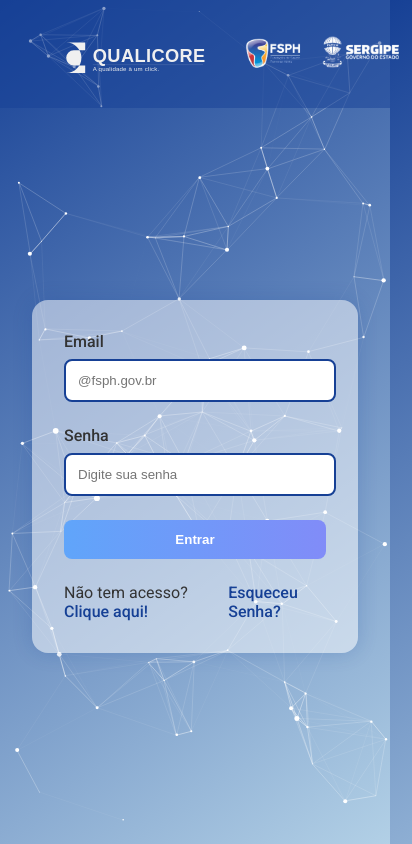
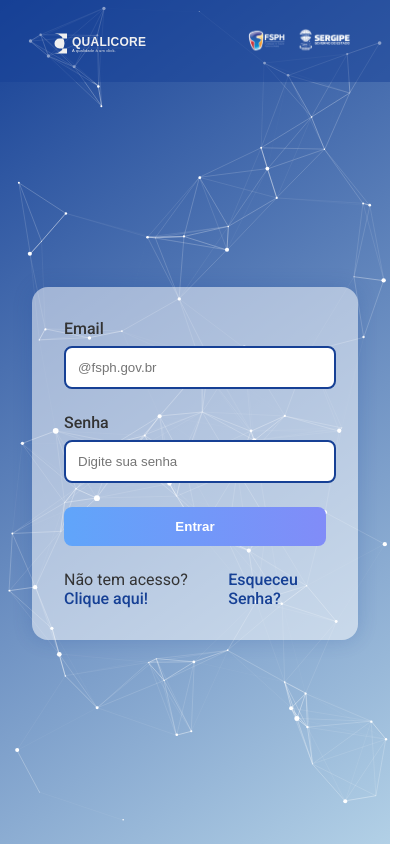
Before and after one commit to Gustavomaz11/QualiCore, a website: page QualiCore/html/index.html in a window 390 px wide. Shown: the whole page, 412 px wide, since content can reach past the window. Drawn offline with Linux system fonts and the light colour scheme.

Commit message:
testando responsividade ainda

```diff
--- a/QualiCore/html/css/login.css
+++ b/QualiCore/html/css/login.css
@@ -181,3 +181,10 @@ input[type="password"].error {
         height: auto;
     }
 }
+
+@media only screen and (max-width: 415px) {
+    .logo {
+        max-width: 125px;
+        height: auto;
+    }
+}
```
